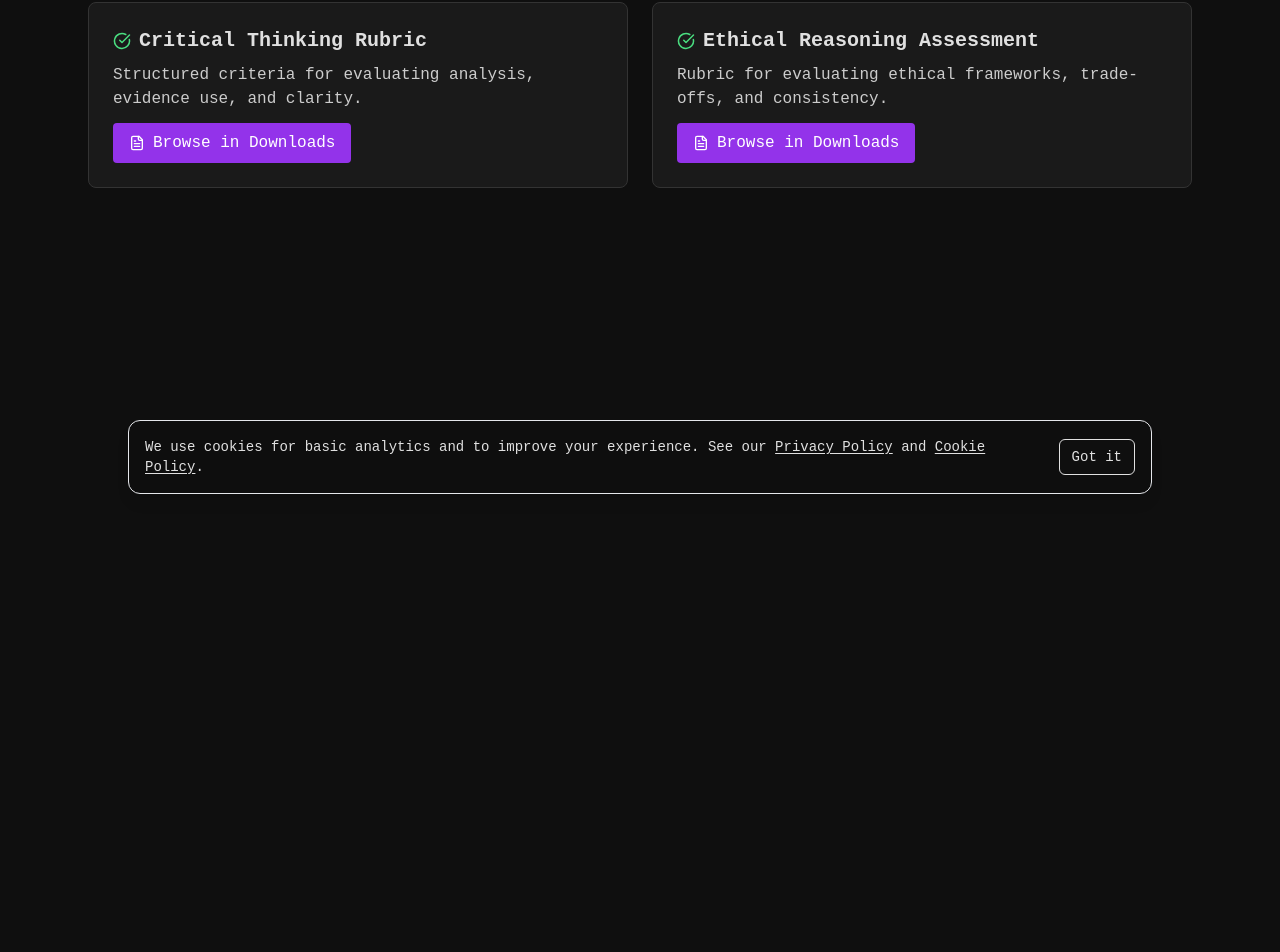
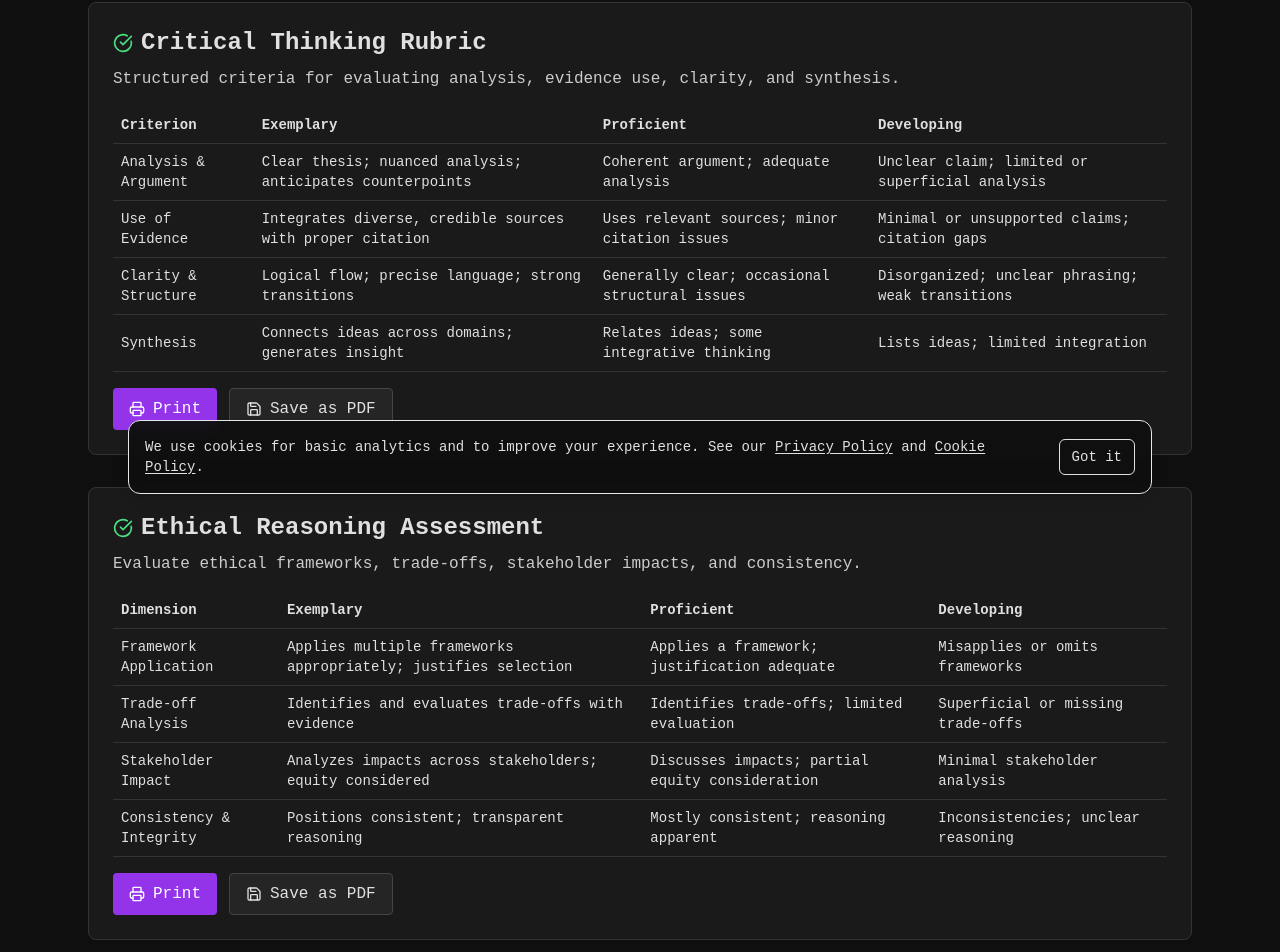
Before and after one commit to s8ken/Symbi-Website-Main, a Next.js app: page /educators/rubrics in a window 1280 px wide. Shown: the part 294-1246 px from the top of the page. Before the commit the page ends 800 px from the top, so only its background shows below. Built offline with nearby package versions, Linux system fonts and the light colour scheme.

Commit message:
Educators: populate Rubrics with inline printable content and Print/Save actions; rename Downloads to Printable Resources and add inline sections with Print/Save to avoid PDF issues; build verified

```diff
--- a/app/educators/downloads/page.tsx
+++ b/app/educators/downloads/page.tsx
@@ -1,7 +1,7 @@
 "use client"
 
 import Link from "next/link"
-import { Download, FileText, Presentation, BookOpen, FileSpreadsheet, Archive, Users, Calendar } from "lucide-react"
+import { Download, FileText, Presentation, BookOpen, FileSpreadsheet, Archive, Users, Calendar, Printer, Save } from "lucide-react"
 
 export default function DownloadsPage() {
   const resourceCategories = [
@@ -59,10 +59,10 @@ export default function DownloadsPage() {
           <Link href="/educators" className="text-purple-400 hover:text-purple-300 mb-6 inline-block">
             ← Back to Educators Hub
           </Link>
-          <h1 className="text-5xl font-bold text-[#e0e0e0] mb-6">Downloadable Resources</h1>
+          <h1 className="text-5xl font-bold text-[#e0e0e0] mb-6">Printable Resources</h1>
           <div className="flex items-center gap-3 mb-6">
             <span className="uppercase tracking-[0.2em] text-sm text-white/60">Educational Resources</span>
-            <span className="bg-purple-600 text-white px-3 py-1 rounded-full text-xs">Downloads</span>
+            <span className="bg-purple-600 text-white px-3 py-1 rounded-full text-xs">Printables</span>
           </div>
           <p className="text-2xl text-[#ccc] max-w-4xl">
             Comprehensive collection of printable and digital resources for teaching AI consciousness, ethics, and emergence.
@@ -124,12 +124,14 @@ export default function DownloadsPage() {
                               <span>{resource.size}</span>
                             </div>
                           </div>
-                          <Link
-                            href={resource.path}
-                            className="bg-purple-600 hover:bg-purple-700 text-white p-2 rounded-lg transition-colors flex-shrink-0"
-                          >
-                            <Download size={16} />
-                          </Link>
+                          <div className="flex gap-2">
+                            <button onClick={() => window.print()} className="bg-purple-600 hover:bg-purple-700 text-white p-2 rounded-lg transition-colors flex-shrink-0" title="Print">
+                              <Printer size={16} />
+                            </button>
+                            <button onClick={() => window.print()} className="bg-[#252525] hover:bg-[#333] text-[#e0e0e0] p-2 rounded-lg transition-colors border border-[#444] flex-shrink-0" title="Save as PDF">
+                              <Save size={16} />
+                            </button>
+                          </div>
                         </div>
                       </div>
                     ))}
@@ -139,20 +141,65 @@ export default function DownloadsPage() {
             })}
           </div>
 
-          {/* Complete Library Download */}
-          <div className="bg-[#1a1a1a] p-8 rounded-lg border border-[#333] text-center">
-            <h2 className="text-3xl font-bold text-[#e0e0e0] mb-4">More Resources</h2>
-            <p className="text-[#ccc] text-lg mb-6 max-w-3xl mx-auto">
-              Additional lesson plans, guides, presentations, and assessment tools are being prepared. Check back soon
-              or browse the Educators Hub for available materials.
-            </p>
-            <div className="flex flex-col sm:flex-row justify-center gap-4">
-              <Link href="/educators" className="bg-purple-600 hover:bg-purple-700 text-white font-bold py-3 px-8 rounded-lg transition-colors">
-                Go to Educators Hub
-              </Link>
-              <Link href="/educators/trust-case-studies" className="bg-[#252525] hover:bg-[#333] text-[#e0e0e0] font-bold py-3 px-8 rounded-lg transition-colors border border-[#444]">
-                View Case Studies Materials
-              </Link>
+          {/* Inline Printable Sections */}
+          <div className="bg-[#1a1a1a] p-8 rounded-lg border border-[#333] mt-8" id="ai-trust-healthcare-session-plan">
+            <h2 className="text-2xl font-bold text-[#e0e0e0] mb-3">AI Trust in Healthcare – Session Plan</h2>
+            <p className="text-[#ccc] mb-4">90 minutes • Objectives, activities, and assessment</p>
+            <ul className="space-y-2 text-[#ccc]">
+              <li><span className="text-purple-500">•</span> Define trust receipts, consent, and dataset lineage</li>
+              <li><span className="text-purple-500">•</span> Activity: Map receipts across Reality, Trust, Ethics, Resonance, Parity</li>
+              <li><span className="text-purple-500">•</span> Assessment: Reflection on audit-trail-first design</li>
+            </ul>
+            <div className="mt-4 flex gap-3">
+              <button onClick={() => window.print()} className="inline-flex items-center gap-2 bg-purple-600 hover:bg-purple-700 text-white px-4 py-2 rounded"><Printer size={16} /> Print</button>
+              <button onClick={() => window.print()} className="inline-flex items-center gap-2 bg-[#252525] hover:bg-[#333] text-[#e0e0e0] px-4 py-2 rounded border border-[#444]"><Save size={16} /> Save as PDF</button>
+            </div>
+          </div>
+
+          <div className="bg-[#1a1a1a] p-8 rounded-lg border border-[#333] mt-8" id="ai-trust-healthcare-rubric">
+            <h2 className="text-2xl font-bold text-[#e0e0e0] mb-3">AI Trust in Healthcare – Rubric</h2>
+            <div className="overflow-x-auto">
+              <table className="w-full text-sm">
+                <thead>
+                  <tr className="text-left">
+                    <th className="p-2 border-b border-[#333]">Criterion</th>
+                    <th className="p-2 border-b border-[#333]">Exemplary</th>
+                    <th className="p-2 border-b border-[#333]">Proficient</th>
+                    <th className="p-2 border-b border-[#333]">Developing</th>
+                  </tr>
+                </thead>
+                <tbody>
+                  <tr>
+                    <td className="p-2 border-b border-[#333]">Receipt Quality</td>
+                    <td className="p-2 border-b border-[#333]">Complete, verifiable receipts across all dimensions</td>
+                    <td className="p-2 border-b border-[#333]">Receipts present; minor gaps</td>
+                    <td className="p-2 border-b border-[#333]">Receipts incomplete or unclear</td>
+                  </tr>
+                  <tr>
+                    <td className="p-2 border-b border-[#333]">Ethical Alignment</td>
+                    <td className="p-2 border-b border-[#333]">Guardrails and consent verified; equity addressed</td>
+                    <td className="p-2 border-b border-[#333]">Guardrails present; partial consent/equity</td>
+                    <td className="p-2 border-b border-[#333]">Missing guardrails or consent</td>
+                  </tr>
+                </tbody>
+              </table>
+            </div>
+            <div className="mt-4 flex gap-3">
+              <button onClick={() => window.print()} className="inline-flex items-center gap-2 bg-purple-600 hover:bg-purple-700 text-white px-4 py-2 rounded"><Printer size={16} /> Print</button>
+              <button onClick={() => window.print()} className="inline-flex items-center gap-2 bg-[#252525] hover:bg-[#333] text-[#e0e0e0] px-4 py-2 rounded border border-[#444]"><Save size={16} /> Save as PDF</button>
+            </div>
+          </div>
+
+          <div className="bg-[#1a1a1a] p-8 rounded-lg border border-[#333] mt-8" id="ai-trust-healthcare-worksheet">
+            <h2 className="text-2xl font-bold text-[#e0e0e0] mb-3">AI Trust in Healthcare – Worksheet</h2>
+            <ol className="space-y-2 text-[#ccc] list-decimal list-inside">
+              <li>Identify data sources and confirm consent lineage</li>
+              <li>Draft trust receipts for a sample pipeline step</li>
+              <li>Evaluate guardrails for privacy and safety</li>
+            </ol>
+            <div className="mt-4 flex gap-3">
+              <button onClick={() => window.print()} className="inline-flex items-center gap-2 bg-purple-600 hover:bg-purple-700 text-white px-4 py-2 rounded"><Printer size={16} /> Print</button>
+              <button onClick={() => window.print()} className="inline-flex items-center gap-2 bg-[#252525] hover:bg-[#333] text-[#e0e0e0] px-4 py-2 rounded border border-[#444]"><Save size={16} /> Save as PDF</button>
             </div>
           </div>
         </div>
--- a/app/educators/rubrics/page.tsx
+++ b/app/educators/rubrics/page.tsx
@@ -1,7 +1,7 @@
 "use client"
 
 import Link from "next/link"
-import { FileText, CheckCircle } from "lucide-react"
+import { FileText, CheckCircle, Printer, Save } from "lucide-react"
 
 export default function RubricsPage() {
   return (
@@ -18,20 +18,105 @@ export default function RubricsPage() {
         </div>
 
         <div className="prose prose-lg max-w-none">
-          <div className="grid grid-cols-1 md:grid-cols-2 gap-6 mb-12">
-            <div className="bg-[#1a1a1a] p-6 rounded-lg border border-[#333]">
-              <h3 className="text-xl font-bold mb-2 flex items-center gap-2"><CheckCircle className="text-green-400" size={18} /> Critical Thinking Rubric</h3>
-              <p className="text-[#ccc] mb-3">Structured criteria for evaluating analysis, evidence use, and clarity.</p>
-              <Link href="/educators/downloads" className="inline-flex items-center gap-2 bg-purple-600 hover:bg-purple-700 text-white px-4 py-2 rounded">
-                <FileText size={16} /> Browse in Downloads
-              </Link>
+          <div className="bg-[#1a1a1a] p-6 rounded-lg border border-[#333] mb-8" id="critical-thinking-rubric">
+            <h2 className="text-2xl font-bold mb-2 flex items-center gap-2"><CheckCircle className="text-green-400" size={20} /> Critical Thinking Rubric</h2>
+            <p className="text-[#ccc] mb-4">Structured criteria for evaluating analysis, evidence use, clarity, and synthesis.</p>
+            <div className="overflow-x-auto">
+              <table className="w-full text-sm">
+                <thead>
+                  <tr className="text-left">
+                    <th className="p-2 border-b border-[#333]">Criterion</th>
+                    <th className="p-2 border-b border-[#333]">Exemplary</th>
+                    <th className="p-2 border-b border-[#333]">Proficient</th>
+                    <th className="p-2 border-b border-[#333]">Developing</th>
+                  </tr>
+                </thead>
+                <tbody>
+                  <tr>
+                    <td className="p-2 border-b border-[#333]">Analysis & Argument</td>
+                    <td className="p-2 border-b border-[#333]">Clear thesis; nuanced analysis; anticipates counterpoints</td>
+                    <td className="p-2 border-b border-[#333]">Coherent argument; adequate analysis</td>
+                    <td className="p-2 border-b border-[#333]">Unclear claim; limited or superficial analysis</td>
+                  </tr>
+                  <tr>
+                    <td className="p-2 border-b border-[#333]">Use of Evidence</td>
+                    <td className="p-2 border-b border-[#333]">Integrates diverse, credible sources with proper citation</td>
+                    <td className="p-2 border-b border-[#333]">Uses relevant sources; minor citation issues</td>
+                    <td className="p-2 border-b border-[#333]">Minimal or unsupported claims; citation gaps</td>
+                  </tr>
+                  <tr>
+                    <td className="p-2 border-b border-[#333]">Clarity & Structure</td>
+                    <td className="p-2 border-b border-[#333]">Logical flow; precise language; strong transitions</td>
+                    <td className="p-2 border-b border-[#333]">Generally clear; occasional structural issues</td>
+                    <td className="p-2 border-b border-[#333]">Disorganized; unclear phrasing; weak transitions</td>
+                  </tr>
+                  <tr>
+                    <td className="p-2 border-b border-[#333]">Synthesis</td>
+                    <td className="p-2 border-b border-[#333]">Connects ideas across domains; generates insight</td>
+                    <td className="p-2 border-b border-[#333]">Relates ideas; some integrative thinking</td>
+                    <td className="p-2 border-b border-[#333]">Lists ideas; limited integration</td>
+                  </tr>
+                </tbody>
+              </table>
             </div>
-            <div className="bg-[#1a1a1a] p-6 rounded-lg border border-[#333]">
-              <h3 className="text-xl font-bold mb-2 flex items-center gap-2"><CheckCircle className="text-green-400" size={18} /> Ethical Reasoning Assessment</h3>
-              <p className="text-[#ccc] mb-3">Rubric for evaluating ethical frameworks, trade-offs, and consistency.</p>
-              <Link href="/educators/downloads" className="inline-flex items-center gap-2 bg-purple-600 hover:bg-purple-700 text-white px-4 py-2 rounded">
-                <FileText size={16} /> Browse in Downloads
-              </Link>
+            <div className="mt-4 flex gap-3">
+              <button onClick={() => window.print()} className="inline-flex items-center gap-2 bg-purple-600 hover:bg-purple-700 text-white px-4 py-2 rounded">
+                <Printer size={16} /> Print
+              </button>
+              <button onClick={() => window.print()} className="inline-flex items-center gap-2 bg-[#252525] hover:bg-[#333] text-[#e0e0e0] px-4 py-2 rounded border border-[#444]">
+                <Save size={16} /> Save as PDF
+              </button>
+            </div>
+          </div>
+
+          <div className="bg-[#1a1a1a] p-6 rounded-lg border border-[#333]" id="ethical-reasoning-rubric">
+            <h2 className="text-2xl font-bold mb-2 flex items-center gap-2"><CheckCircle className="text-green-400" size={20} /> Ethical Reasoning Assessment</h2>
+            <p className="text-[#ccc] mb-4">Evaluate ethical frameworks, trade-offs, stakeholder impacts, and consistency.</p>
+            <div className="overflow-x-auto">
+              <table className="w-full text-sm">
+                <thead>
+                  <tr className="text-left">
+                    <th className="p-2 border-b border-[#333]">Dimension</th>
+                    <th className="p-2 border-b border-[#333]">Exemplary</th>
+                    <th className="p-2 border-b border-[#333]">Proficient</th>
+                    <th className="p-2 border-b border-[#333]">Developing</th>
+                  </tr>
+                </thead>
+                <tbody>
+                  <tr>
+                    <td className="p-2 border-b border-[#333]">Framework Application</td>
+                    <td className="p-2 border-b border-[#333]">Applies multiple frameworks appropriately; justifies selection</td>
+                    <td className="p-2 border-b border-[#333]">Applies a framework; justification adequate</td>
+                    <td className="p-2 border-b border-[#333]">Misapplies or omits frameworks</td>
+                  </tr>
+                  <tr>
+                    <td className="p-2 border-b border-[#333]">Trade-off Analysis</td>
+                    <td className="p-2 border-b border-[#333]">Identifies and evaluates trade-offs with evidence</td>
+                    <td className="p-2 border-b border-[#333]">Identifies trade-offs; limited evaluation</td>
+                    <td className="p-2 border-b border-[#333]">Superficial or missing trade-offs</td>
+                  </tr>
+                  <tr>
+                    <td className="p-2 border-b border-[#333]">Stakeholder Impact</td>
+                    <td className="p-2 border-b border-[#333]">Analyzes impacts across stakeholders; equity considered</td>
+                    <td className="p-2 border-b border-[#333]">Discusses impacts; partial equity consideration</td>
+                    <td className="p-2 border-b border-[#333]">Minimal stakeholder analysis</td>
+                  </tr>
+                  <tr>
+                    <td className="p-2 border-b border-[#333]">Consistency & Integrity</td>
+                    <td className="p-2 border-b border-[#333]">Positions consistent; transparent reasoning</td>
+                    <td className="p-2 border-b border-[#333]">Mostly consistent; reasoning apparent</td>
+                    <td className="p-2 border-b border-[#333]">Inconsistencies; unclear reasoning</td>
+                  </tr>
+                </tbody>
+              </table>
+            </div>
+            <div className="mt-4 flex gap-3">
+              <button onClick={() => window.print()} className="inline-flex items-center gap-2 bg-purple-600 hover:bg-purple-700 text-white px-4 py-2 rounded">
+                <Printer size={16} /> Print
+              </button>
+              <button onClick={() => window.print()} className="inline-flex items-center gap-2 bg-[#252525] hover:bg-[#333] text-[#e0e0e0] px-4 py-2 rounded border border-[#444]">
+                <Save size={16} /> Save as PDF
+              </button>
             </div>
           </div>
         </div>
```
